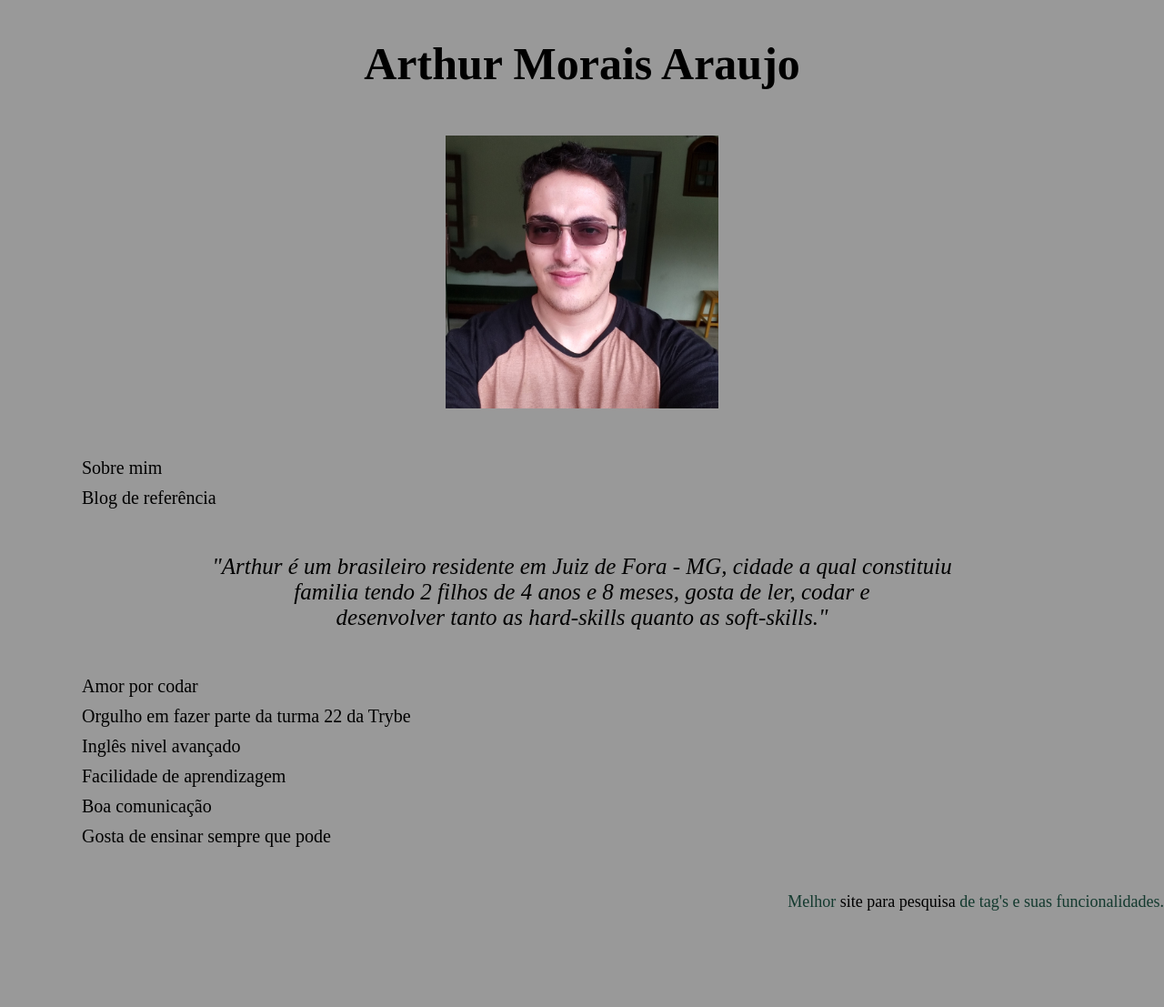
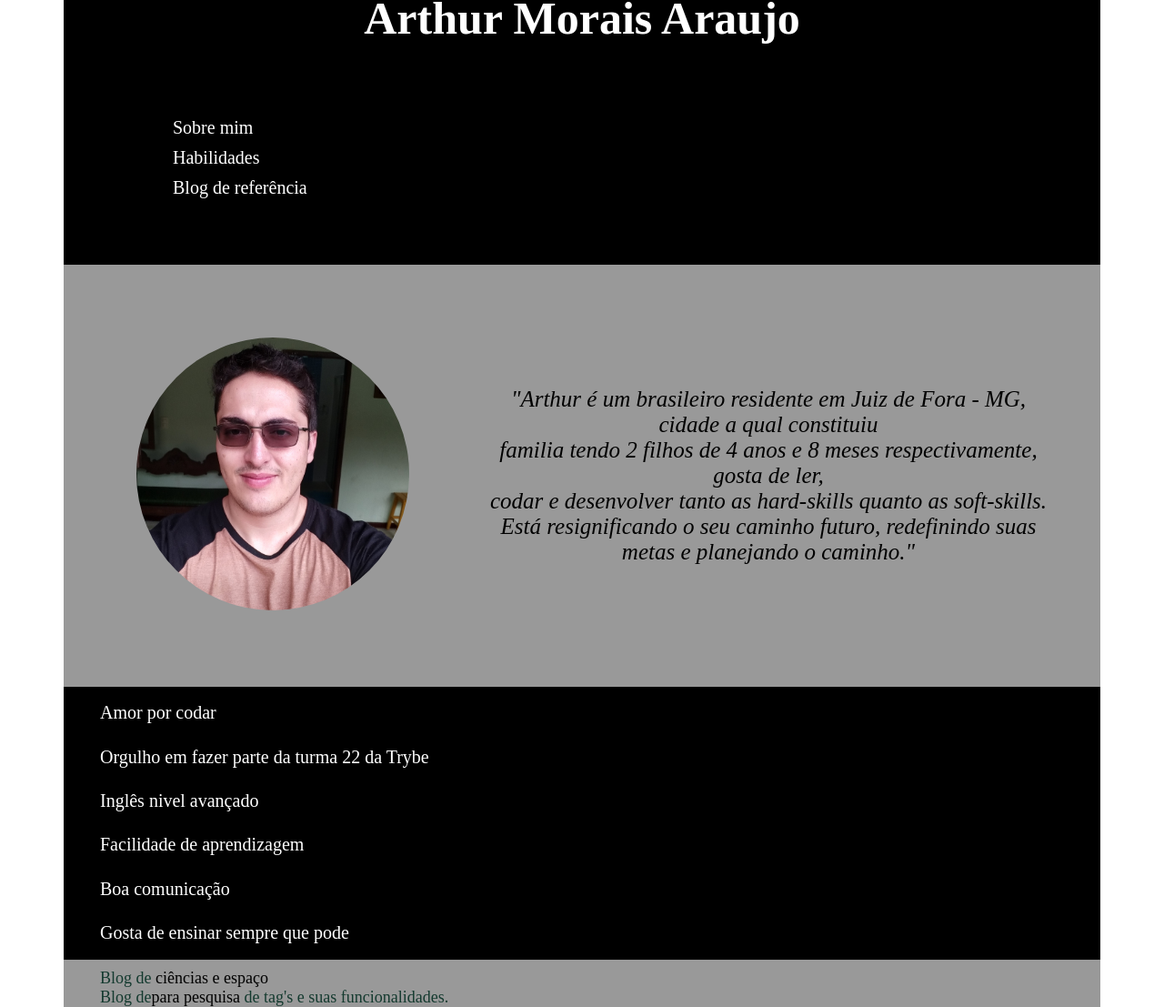
Before and after one commit to arthurmoar/portifolio, a plain HTML site: page index.html in a window 1280 px wide. Shown: the part 9-1116 px from the top of the page at 91% size. Before the commit the page ends 1029 px from the top, so only its background shows below. Drawn offline with Linux system fonts and the light colour scheme.

Commit message:
Adicionando mais texto e alguma estilização

```diff
--- a/assets/style.css
+++ b/assets/style.css
@@ -1,39 +1,76 @@
 *{
-    background-color: #999;
-}
-body{
     margin: 0;
 }
-.name{
+#section-main{
+    margin: auto;
+    max-width: 1140px;
+}
+.header-name{
+    height: 300px;
+    background-color: #000;
+    color: #FFF;
+}
+.section-name{
     text-align: center;
     font-size: 50px;
     font-weight: 700;
+}
+#list-style{
+    margin-top: 80px;
+}
+#list-style a{
+    color: #FFF;
+    margin-left: 80px;
+}
+#list-style li{
+    list-style: none;
 }
 #description{
     text-align: center;
     font-size: 25px;
     font-style: italic;
     font-weight: 500;
-
+    margin-right: 50px;
 }
-#image{
+#photo{
     max-width: 300px;
     margin: auto;
+    margin: 80px;
 }
 img{
     width: 300px;
+    border-radius: 50%;
 }
-ul{
-    margin: 50px;
+#main{
+    display: flex;
+    justify-content: center;
+    align-items: center;
+    background-color: #999;
+}
+#skills{
+    margin-top: 0px;
     list-style: none;
     font-size: 20px;
+    background-color: #000;
+    color: #FFF;
+    height: 300px;
+    display: flex;
+    flex-direction: column;
+    justify-content: space-around;
 }
 ul a{
     text-decoration: none;
     color: #000;
+    font-size: 20px;
+}
+ul{
+    padding-bottom: 10px;
+}
+#skills li:first-child{
+    padding-top: 10px;
 }
 li{
-    margin-top: 10px;
+    margin-bottom: 10px;
 }
 ul a:hover{
     background-color: #666;
@@ -41,12 +78,17 @@ ul a:hover{
     padding: 5px;
     color: #FFF;
 }
-#reference{
+.section-reference{
+    background-color: #999;
+    color: #143a2f;
+    margin-top: -10px;
+    padding-top: 10px;
+}
+.reference{
     font-size: 18px;
-    color: #143a2f;
-    text-align: right;
+    margin-left: 40px;
 }
-#reference a{
+.reference a{
     text-decoration: none;
     color: #000;
 }
--- a/index.html
+++ b/index.html
@@ -8,19 +8,28 @@
     <link rel="stylesheet" type="text/css" href="./assets/style.css">
 </head>
 <body>
-
-    <p class="name">Arthur Morais Araujo</p>
-    <div id="image">
+    <div id="section-main">
+        <div class="header-name">
+            <div class="section-name">
+                <p>Arthur Morais Araujo</p>
+            </div>
+            <ul id="list-style">
+                <li><a href="#description">Sobre mim</a></li>
+                <li><a href="#skills">Habilidades</a></li>
+                <li><a href="#reference">Blog de referência</a></li>
+            </ul>
+        </div>
+        <div id="main">
+            <div id="photo">
                 <a href="https://www.linkedin.com/in/arthur-araujo-5ab2231b2/">
                     <img src="./assets/20181110_095533.jpg" alt="Foto de Arthur">
                 </a>
             </div>
-    <ul>
-        <li><a href="#description">Sobre mim</a></li>
-        <li><a href="#reference">Blog de referência</a></li>
-    </ul>
-    <p id="description">"Arthur é um brasileiro residente em Juiz de Fora - MG, cidade a qual constituiu <br> familia tendo 2 filhos de 4 anos e 8 meses, gosta de ler, codar e <br> desenvolver tanto as hard-skills quanto as soft-skills."</p>
-    <ul>
+            <div>
+                <p id="description">"Arthur é um brasileiro residente em Juiz de Fora - MG, cidade a qual constituiu <br> familia tendo 2   filhos de 4 anos e 8 meses respectivamente, gosta de ler, <br>codar e desenvolver tanto as hard-skills quanto as soft-skills. Está resignificando o seu caminho futuro, redefinindo suas metas e planejando o caminho."</p>
+            </div>
+        </div>
+        <ul id="skills">
             <li>Amor por codar</li>
             <li>Orgulho em fazer parte da turma 22 da Trybe</li>
             <li>Inglês nivel avançado</li>
@@ -28,6 +37,10 @@
             <li>Boa comunicação</li>
             <li>Gosta de ensinar sempre que pode</li>
         </ul>
-    <p id="reference">Melhor <a href="https://developer.mozilla.org/pt-BR/">site para pesquisa</a> de tag's e suas funcionalidades.</p>
+        <div class="section-reference">
+            <p class="reference">Blog de <a href="https://spacetoday.com.br/">ciências e espaço</a></p>
+            <p class="reference">Blog de<a href="https://developer.mozilla.org/pt-BR/">para pesquisa</a> de tag's e suas funcionalidades.</p>
+        </div>
+    </div>
 </body>
 </html>
```
Also changed, not shown: assets/bg.jpg (added). Lines whose indentation alone changed are shown as unchanged.
